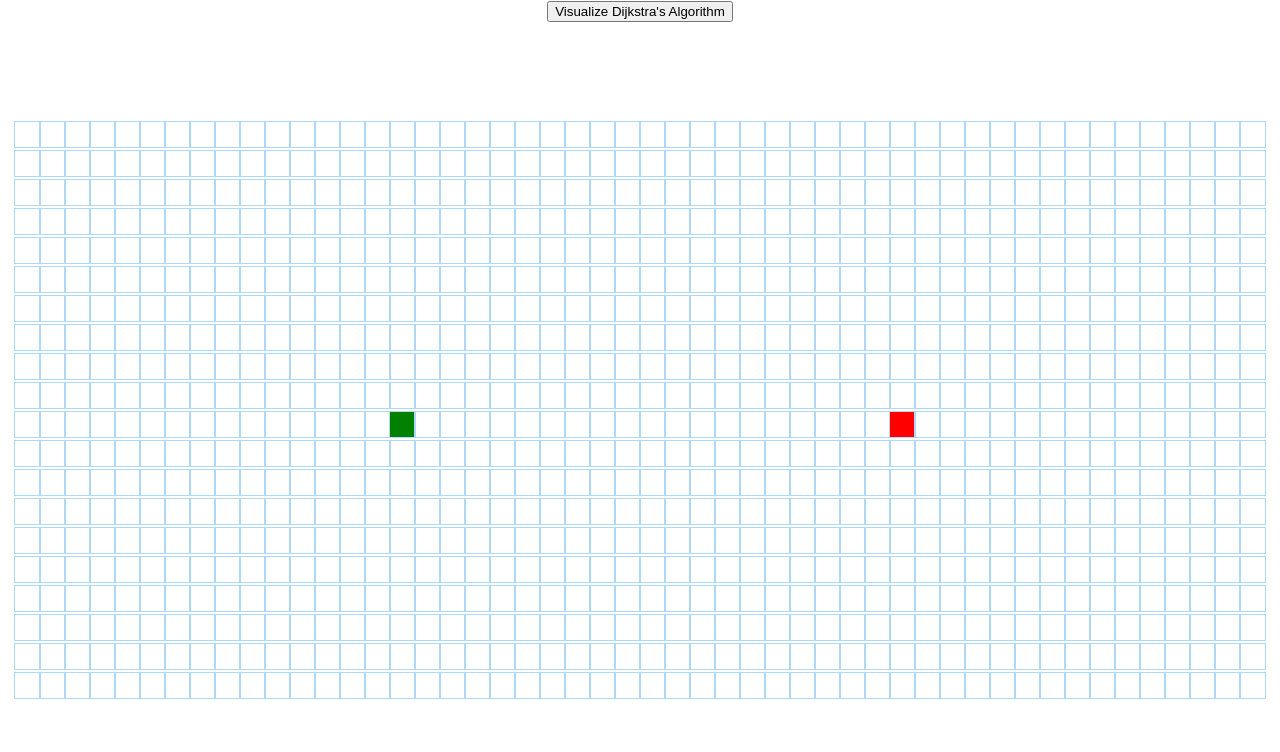
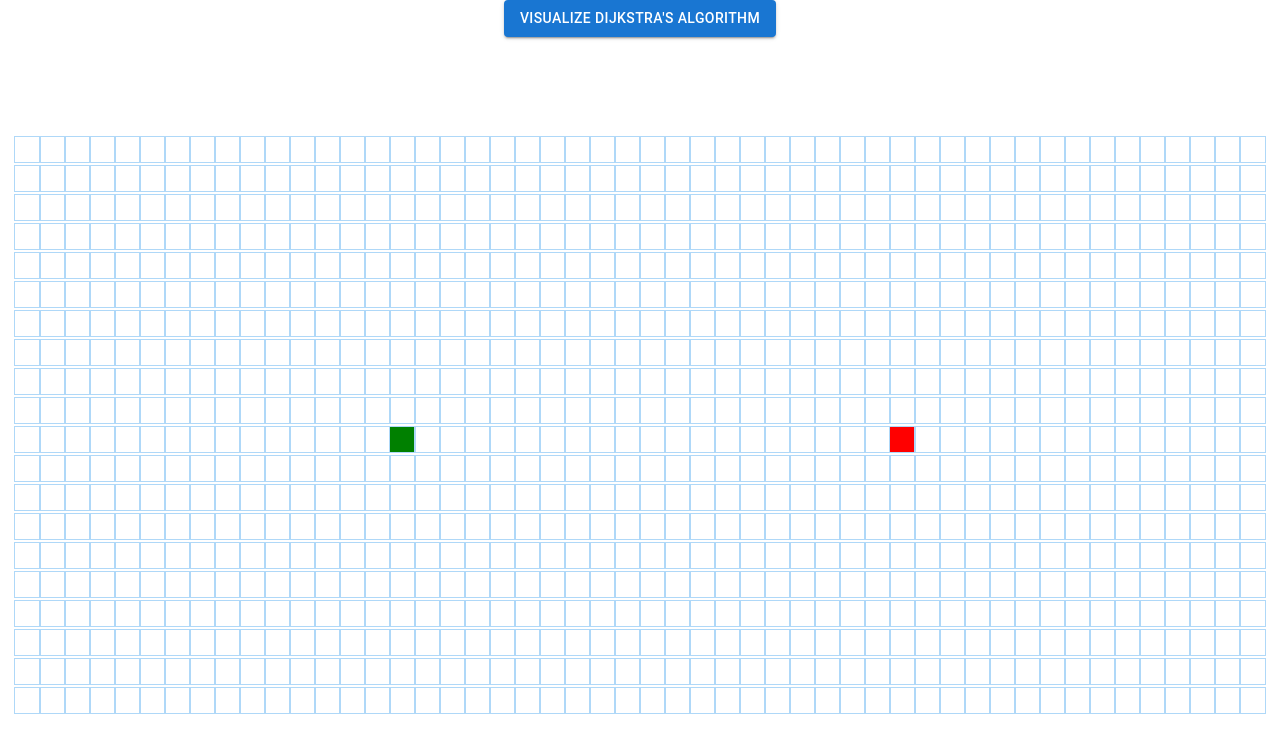
Before and after one commit to rahulchauhan049/PathFinding-Visualizer-React, a React (Create React App) app: page / in a window 1280 px wide. Shown: the top 752 px of the page. Built offline with nearby package versions, Linux system fonts and the light colour scheme.

Commit message:
added build

```diff
--- a/package.json
+++ b/package.json
@@ -3,6 +3,9 @@
   "version": "0.1.0",
   "private": true,
   "dependencies": {
+    "@emotion/react": "^11.5.0",
+    "@emotion/styled": "^11.3.0",
+    "@mui/material": "^5.1.0",
     "@testing-library/jest-dom": "^5.15.0",
     "@testing-library/react": "^11.2.7",
     "@testing-library/user-event": "^12.8.3",
--- a/src/PathfindingVisualizer/PathfindingVisualizer.jsx
+++ b/src/PathfindingVisualizer/PathfindingVisualizer.jsx
@@ -2,6 +2,7 @@ import React, { useEffect, useState } from 'react'
 import Node from './Node/Node'
 import './PathfindingVisualizer.css'
 import {dijkstra, getNodesInShortestPathOrder} from '../algorithms/dijkstra';
+import Button from '@mui/material/Button';
 
 const START_NODE_ROW = 10;
 const START_NODE_COL = 15;
@@ -112,7 +113,7 @@ function PathfindingVisualizer() {
 
     return (
         <>
-            <button onClick={() => {visualizeDijkstra()}}>Visualize Dijkstra's Algorithm</button>
+            <Button variant="contained" onClick={() => {visualizeDijkstra()}}>Visualize Dijkstra's Algorithm</Button>
             <div className="grid">
                 {grid.map((row, rowIdx) => {
                     return <div key={rowIdx}>
```
Also changed, not shown: 18 other files (tests, documents, lock files or other folders).
